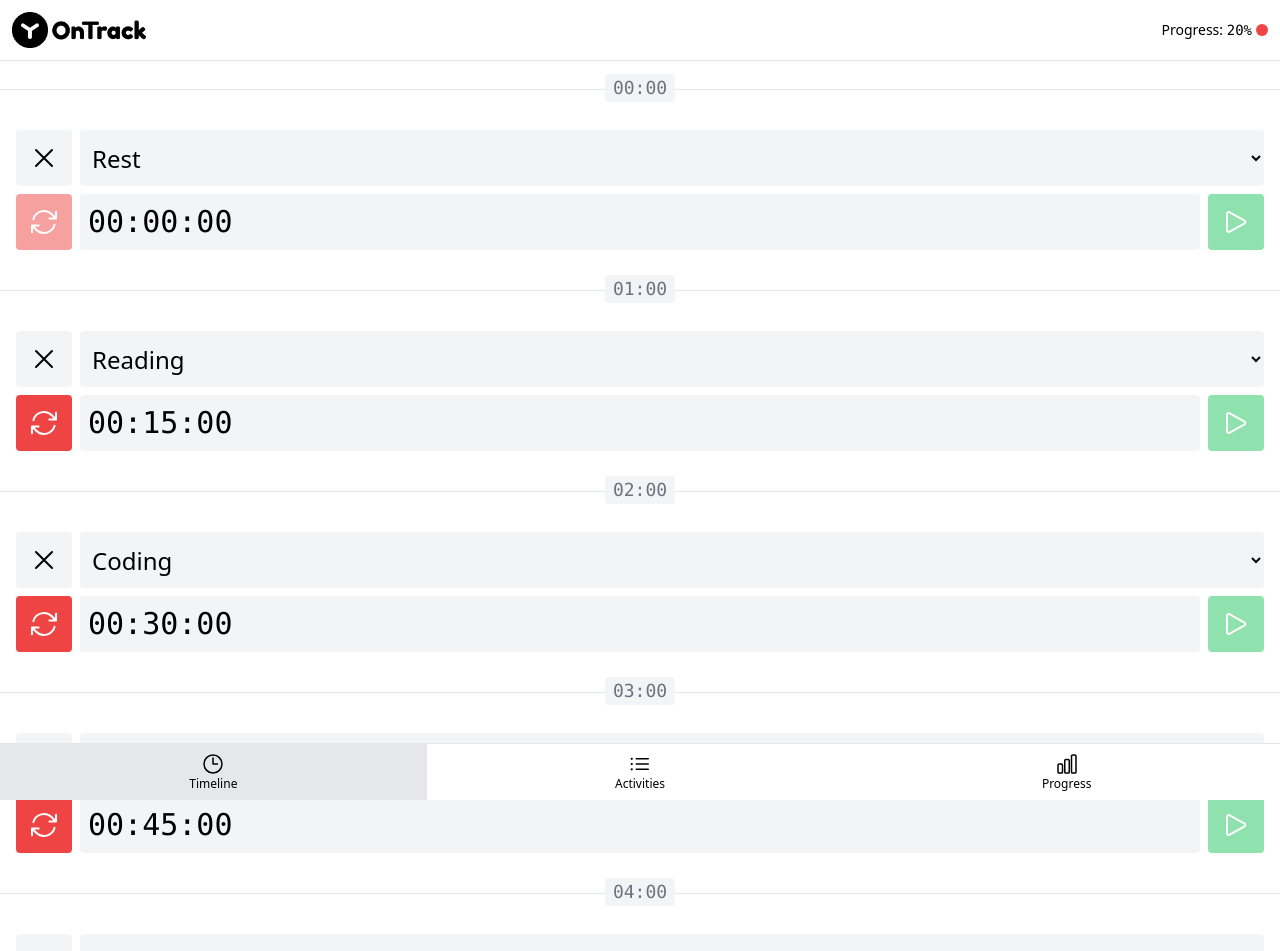
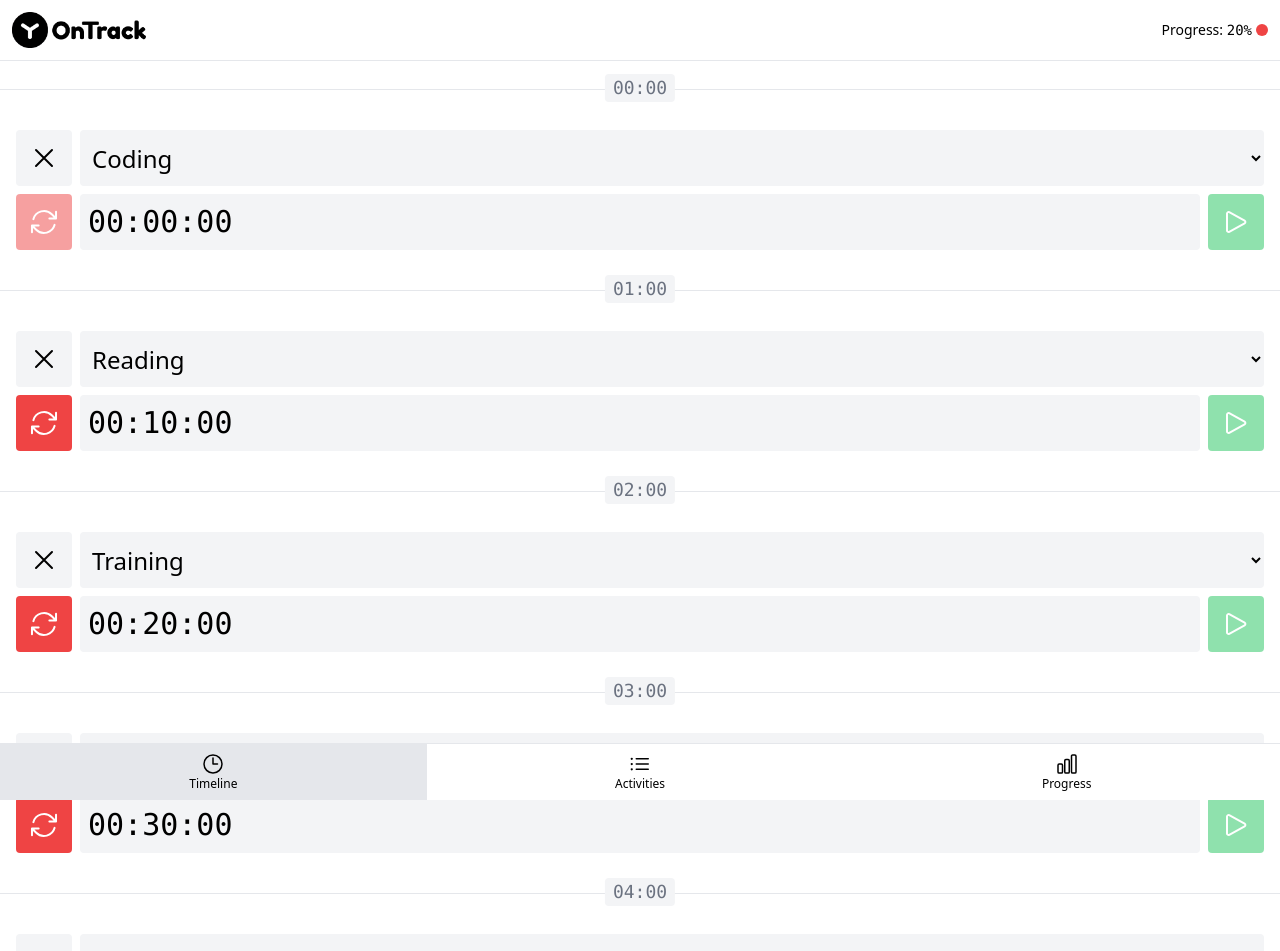
Before and after one commit to igorbabko/ontrack, a Vue app: page /#timeline in a window 1280 px wide. Shown: the top 951 px of the page. Built offline with nearby package versions, Linux system fonts and the light colour scheme.

Commit message:
59. Calculate total activity seconds

```diff
--- a/src/App.vue
+++ b/src/App.vue
@@ -75,6 +75,7 @@
     <TheActivities
       v-show="currentPage === PAGE_ACTIVITIES"
       :activities="activities"
+      :timeline-items="timelineItems"
       @create-activity="createActivity"
       @delete-activity="deleteActivity"
       @set-activity-seconds-to-complete="setActivitySecondsToComplete"
--- a/src/components/ActivityItem.vue
+++ b/src/components/ActivityItem.vue
@@ -1,7 +1,7 @@
 <script setup>
 import { TrashIcon } from '@heroicons/vue/24/outline'
 import { PERIOD_SELECT_OPTIONS, BUTTON_TYPE_DANGER } from '../constants'
-import { isActivityValid, isUndefined, isNumber } from '../validators'
+import { isActivityValid, isUndefined, isNumber, validateTimelineItems } from '../validators'
 import BaseButton from './BaseButton.vue'
 import BaseSelect from './BaseSelect.vue'
 import ActivitySecondsToComplete from './ActivitySecondsToComplete.vue'
@@ -11,6 +11,11 @@
     required: true,
     type: Object,
     validator: isActivityValid
+  },
+  timelineItems: {
+    required: true,
+    type: Array,
+    validator: validateTimelineItems
   }
 })
 
@@ -36,7 +41,11 @@
         :selected="activity.secondsToComplete || null"
         @select="emit('setSecondsToComplete', $event || 0)"
       />
-      <ActivitySecondsToComplete v-if="activity.secondsToComplete" :activity="activity" />
+      <ActivitySecondsToComplete
+        v-if="activity.secondsToComplete"
+        :activity="activity"
+        :timeline-items="timelineItems"
+      />
     </div>
   </li>
 </template>
--- a/src/components/ActivitySecondsToComplete.vue
+++ b/src/components/ActivitySecondsToComplete.vue
@@ -1,18 +1,27 @@
 <script setup>
-import { formatSeconds } from '../functions'
-import { isActivityValid } from '../validators'
+import { formatSeconds, getTotalActivitySeconds } from '../functions'
+import { isActivityValid, validateTimelineItems } from '../validators'
 
-defineProps({
+const props = defineProps({
   activity: {
     required: true,
     type: Object,
     validator: isActivityValid
+  },
+  timelineItems: {
+    required: true,
+    type: Array,
+    validator: validateTimelineItems
   }
 })
+
+const seconds = formatSeconds(
+  getTotalActivitySeconds(props.activity, props.timelineItems) - props.activity.secondsToComplete
+)
 </script>
 
 <template>
   <div class="flex items-center rounded bg-purple-100 px-2 font-mono text-xl text-purple-600">
-    {{ formatSeconds(activity.secondsToComplete) }}
+    {{ seconds }}
   </div>
 </template>
--- a/src/functions.js
+++ b/src/functions.js
@@ -46,11 +46,20 @@
   return Date.now().toString(36) + Math.random().toString(36).substring(2)
 }
 
+export function getTotalActivitySeconds(activity, timelineItems) {
+  return timelineItems
+    .filter((timelineItem) => timelineItem.activityId === activity.id)
+    .reduce((totalSeconds, timelineItem) => Math.round(timelineItem.activitySeconds + totalSeconds), 0)
+}
+
 export function generateTimelineItems(activities) {
   return [...Array(HOURS_IN_DAY).keys()].map((hour) => ({
     hour,
-    activityId: hour % 4 === 0 ? null : activities[hour % 2].id,
-    activitySeconds: hour % 4 === 0 ? 0 : (15 * SECONDS_IN_MINUTE * hour) % SECONDS_IN_HOUR
+    activityId: [0, 1, 2, 3, 4].includes(hour) ? activities[hour % 3].id : null,
+    activitySeconds: [0, 1, 2, 3, 4].includes(hour) ? hour * 600 : 0
+
+    // activityId: hour % 4 === 0 ? null : activities[hour % 2].id,
+    // activitySeconds: hour % 4 === 0 ? 0 : (15 * SECONDS_IN_MINUTE * hour) % SECONDS_IN_HOUR
   }))
 }
 
--- a/src/pages/TheActivities.vue
+++ b/src/pages/TheActivities.vue
@@ -1,5 +1,5 @@
 <script setup>
-import { validateActivities, isActivityValid, isNumber } from '../validators'
+import { validateActivities, isActivityValid, isNumber, validateTimelineItems } from '../validators'
 import ActivityItem from '../components/ActivityItem.vue'
 import TheActivityForm from '../components/TheActivityForm.vue'
 import TheActivitiesEmptyState from '../components/TheActivitiesEmptyState.vue'
@@ -9,6 +9,11 @@
     required: true,
     type: Array,
     validator: validateActivities
+  },
+  timelineItems: {
+    required: true,
+    type: Array,
+    validator: validateTimelineItems
   }
 })
 
@@ -32,6 +37,7 @@
         v-for="activity in activities"
         :key="activity.id"
         :activity="activity"
+        :timeline-items="timelineItems"
         @delete="emit('deleteActivity', activity)"
         @set-seconds-to-complete="setSecondsToComplete(activity, $event)"
       />
```
